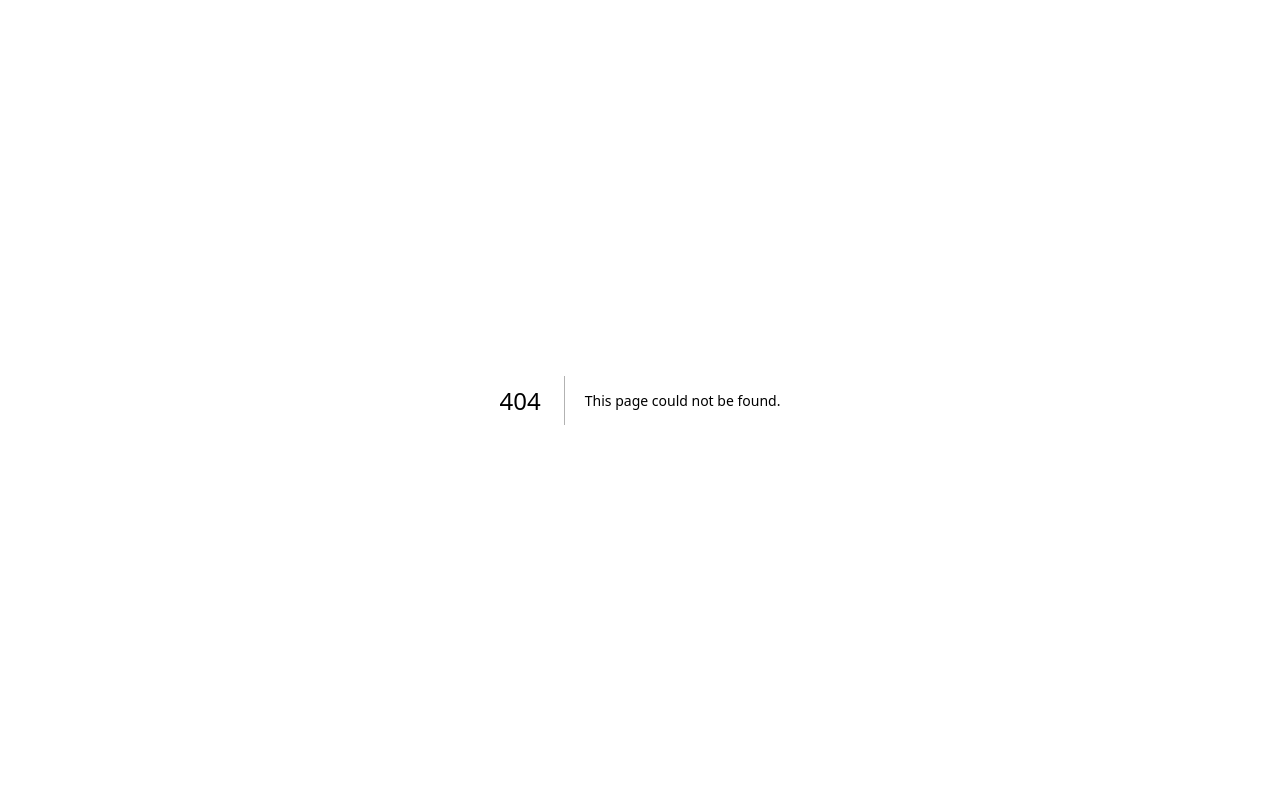
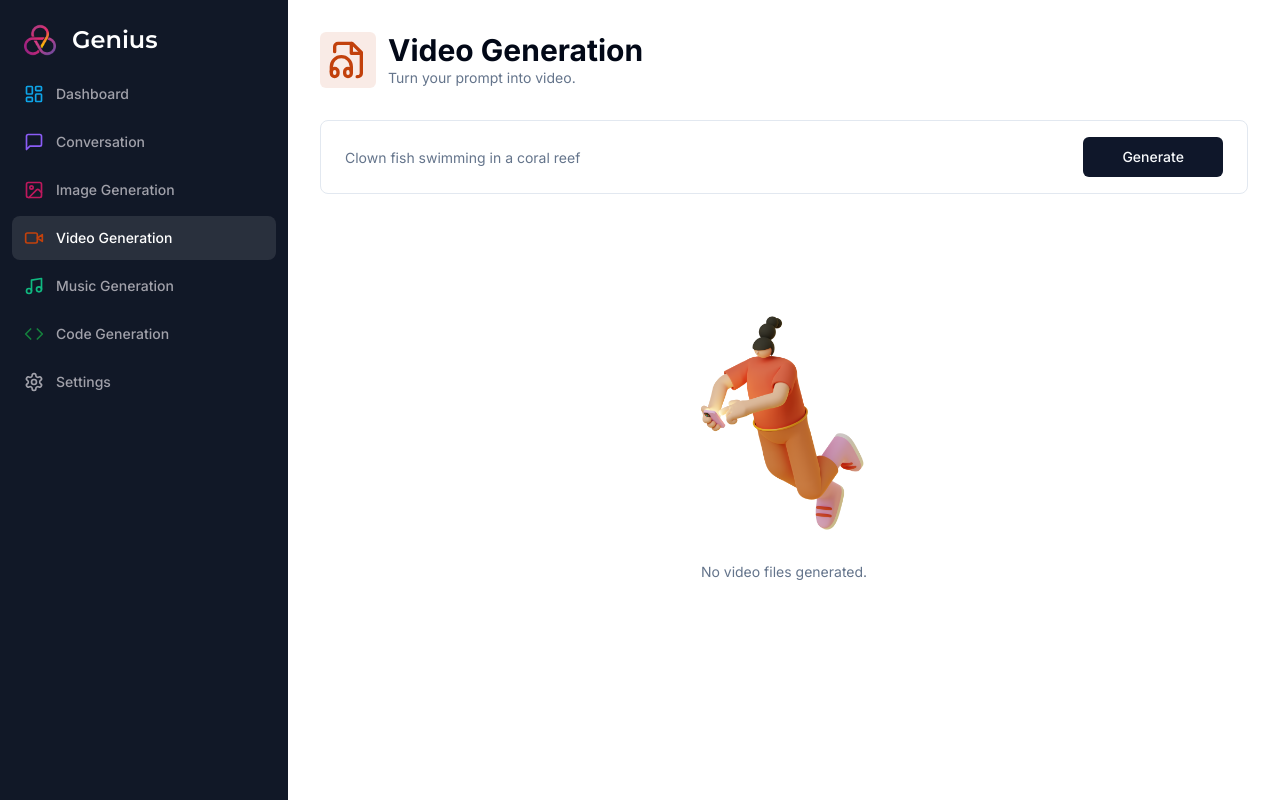
Before and after one commit to Sparrowan/nextjs-ai-saas, a Next.js app: page /video in a window 1280 px wide. Before the commit this address had no page. Built offline with nearby package versions, Linux system fonts and the light colour scheme.

Commit message:
Added video api and UI generation

```diff
--- /dev/null
+++ b/app/(dashboard)/(routes)/video/constants.ts
@@ -0,0 +1,7 @@
+import * as z from "zod";
+
+export const formSchema = z.object({
+  prompt: z.string().min(1, {
+    message: "Prompt is required."
+  }),
+});
--- /dev/null
+++ b/app/(dashboard)/(routes)/video/page.tsx
@@ -0,0 +1,112 @@
+"use client";
+
+import * as z from "zod";
+import axios from "axios";
+import { useState } from "react";
+import { zodResolver } from "@hookform/resolvers/zod";
+import { useForm } from "react-hook-form";
+import { FileAudio } from "lucide-react";
+import { useRouter } from "next/navigation";
+
+import { Heading } from "@/components/heading";
+import { Button } from "@/components/ui/button";
+import { Input } from "@/components/ui/input";
+import { Form, FormControl, FormField, FormItem } from "@/components/ui/form";
+import { Loader } from "@/components/loader";
+import { Empty } from "@/components/ui/empty";
+
+import { formSchema } from "./constants";
+
+const VideoPage = () => {
+    const router = useRouter();
+    const [video, setVideo] = useState<string>();
+
+    const form = useForm<z.infer<typeof formSchema>>({
+        resolver: zodResolver(formSchema),
+        defaultValues: {
+            prompt: "",
+        }
+    });
+
+    const isLoading = form.formState.isSubmitting;
+
+    const onSubmit = async (values: z.infer<typeof formSchema>) => {
+        try {
+            setVideo(undefined);
+
+            const response = await axios.post('/api/video', values);
+            console.log(response)
+            setVideo(response.data[0]);
+            form.reset();
+        } catch (error: any) {
+            console.log(error)
+        } finally {
+            router.refresh();
+        }
+    }
+
+    return (
+        <div>
+            <Heading
+                title="Video Generation"
+                description="Turn your prompt into video."
+                icon={FileAudio}
+                iconColor="text-orange-700"
+                bgColor="bg-orange-700/10"
+            />
+            <div className="px-4 lg:px-8">
+                <Form {...form}>
+                    <form
+                        onSubmit={form.handleSubmit(onSubmit)}
+                        className="
+              rounded-lg
+              border
+              w-full
+              p-4
+              px-3
+              md:px-6
+              focus-within:shadow-sm
+              grid
+              grid-cols-12
+              gap-2
+            "
+                    >
+                        <FormField
+                            name="prompt"
+                            render={({ field }) => (
+                                <FormItem className="col-span-12 lg:col-span-10">
+                                    <FormControl className="m-0 p-0">
+                                        <Input
+                                            className="border-0 outline-none focus-visible:ring-0 focus-visible:ring-transparent"
+                                            disabled={isLoading}
+                                            placeholder="Clown fish swimming in a coral reef"
+                                            {...field}
+                                        />
+                                    </FormControl>
+                                </FormItem>
+                            )}
+                        />
+                        <Button className="col-span-12 lg:col-span-2 w-full" type="submit" disabled={isLoading} size="icon">
+                            Generate
+                        </Button>
+                    </form>
+                </Form>
+                {isLoading && (
+                    <div className="p-20">
+                        <Loader />
+                    </div>
+                )}
+                {!video && !isLoading && (
+                    <Empty label="No video files generated." />
+                )}
+                {video && (
+                    <video controls className="w-full aspect-video mt-8 rounded-lg border bg-black">
+                        <source src={video} />
+                    </video>
+                )}
+            </div>
+        </div>
+    );
+}
+
+export default VideoPage;
--- /dev/null
+++ b/app/api/video/route.ts
@@ -0,0 +1,44 @@
+import Replicate from "replicate";
+import { auth } from "@clerk/nextjs";
+import { NextResponse } from "next/server";
+
+const replicate = new Replicate({
+    auth: process.env.REPLICATE_API_TOKEN!,
+});
+
+export async function POST(
+    req: Request
+) {
+    try {
+        const { userId } = auth();
+        const body = await req.json();
+        const { prompt } = body;
+
+        // if (!userId) {
+        //   return new NextResponse("Unauthorized", { status: 401 });
+        // }
+
+        if (!prompt) {
+            return new NextResponse("Prompt is required", { status: 400 });
+        }
+
+        // const response = await replicate.run(
+        //   "anotherjesse/zeroscope-v2-xl:71996d331e8ede8ef7bd76eba9fae076d31792e4ddf4ad057779b443d6aea62f",
+        //   {
+        //     input: {
+        //       prompt,
+        //     }
+        //   }
+        // );
+
+        const response =
+            ["https://www.w3schools.com/tags/movie.ogg",]
+
+
+
+        return NextResponse.json(response);
+    } catch (error) {
+        console.log('[VIDEO_ERROR]', error);
+        return new NextResponse("Internal Error", { status: 500 });
+    }
+};
--- a/middleware.ts
+++ b/middleware.ts
@@ -4,7 +4,7 @@ import { authMiddleware } from "@clerk/nextjs";
 // Please edit this to allow other routes to be public as needed.
 // See https://clerk.com/docs/nextjs/middleware for more information about configuring your middleware
 export default authMiddleware({
-  publicRoutes: ["/", "/dashboard", "/conversation", "/api/conversation", "/code", "/api/code", "/image", "/api/image", "/music", "/api/music"]
+  publicRoutes: ["/", "/dashboard", "/conversation", "/api/conversation", "/code", "/api/code", "/image", "/api/image", "/music", "/api/music", "/video", "/api/video"]
 });
 
 export const config = {
```
